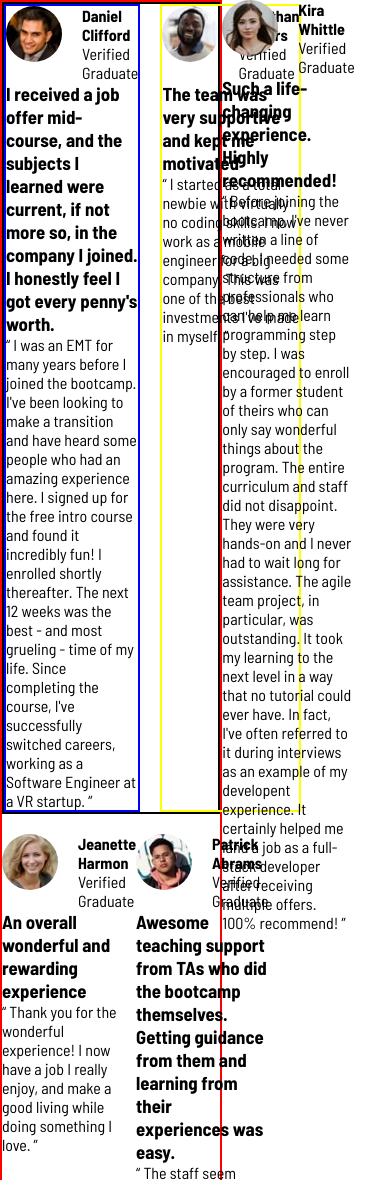
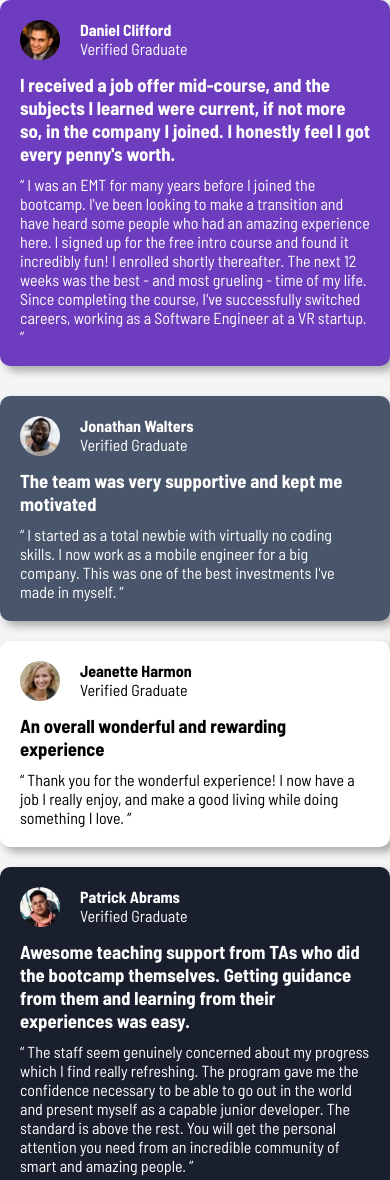
Before and after one commit to Elijah-Global/Grip-section, a plain HTML site: page index.html in a window 390 px wide. Shown: the top 1180 px of the page. Drawn offline with Linux system fonts and the light colour scheme; a web font is replaced by a local one.

Commit message:
added media

```diff
--- a/style.css
+++ b/style.css
@@ -6,20 +6,30 @@
 
 body{
     font-family: Barlow Semi Condensed;
+    background-color: rgb(245, 245, 245);
 }
+.main-container{
+    /* border: 2px solid red; */
+}
+.first-division{
+    /* border: 2px solid blue; */
+}
+
 
 .first-division{
     display: flex;
     flex-direction: row;
-    width: 95%;
+    width: 85%;
+    gap: 30px;
+    margin: 0px auto;
 }
 
 .purple{
-    width: 60%;
+    width: 65%;
 }
 
 .white{
-    width: 35%;
+    width: 30%;
 }
 
 .first{
@@ -31,31 +41,143 @@ body{
     display: flex;
     flex-direction: row;
     margin-top: 20px;
+    /* border: 2px solid red; */
 }
 
 .purple{
-    border: 2px solid red;
+    /* border: 2px solid red; */
 }
 
 .first{
-    border: 2px solid black;
+    /* border: 2px solid black; */
+    gap: 30px;
+}
+.second{
+    /* border: 2px solid green; */
     gap: 20px;
 }
 
-.clifford{
-    border: 2px solid blue;
-    width: ;
-}
+
 .profile{
     display: flex;
     flex-direction: row;
     gap: 20px;
+    margin-bottom: 10px;
 }
 
 .image img{
     border-radius: 50%;
+    width: 40px;
+}
+.clifford{
+    /* border: 2px solid blue;  */
+    width:65% ;
+    padding: 20px;
+    background-color: rgb(110, 60, 191);
+    color: white;
+    border-radius: 10px;
+    box-shadow: 5px 5px 9px rgba(0, 0, 0, 0.3);
 }
 
 .walters{
-    border: 2px solid yellow;
+    /* border: 2px solid yellow; */
+    width: 35%;
+    padding: 20px;
+    background-color: rgb(73, 85, 107);
+    color: white;
+    border-radius: 10px;
+    box-shadow: 5px 5px 9px rgba(0, 0, 0, 0.3);
 }
+.harmon{
+    /* border: 2px solid yellow; */
+    width: 33%;
+    padding: 20px;
+    border-radius: 10px;
+    background-color: rgb(255, 255, 255);
+    box-shadow: 5px 5px 9px rgba(0, 0, 0, 0.3);
+}
+.abrams{
+    /* border: 2px solid blue;  */
+    width:65% ;
+    padding: 20px;
+    background-color: rgb(25, 31, 45);
+    color: white;
+    border-radius: 10px;
+    box-shadow: 5px 5px 9px rgba(0, 0, 0, 0.3);
+}
+
+.white{
+    /* border: 2px solid burlywood; */
+    padding: 20px;
+    border-radius: 10px;
+    background-color: rgb(255, 255, 255);
+    width:250px;
+    box-shadow: 5px 5px 9px rgba(0, 0, 0, 0.3);
+}
+.text h3{
+    margin-bottom: 10px;
+}
+
+
+
+
+
+@media screen and (max-width: 650px){
+
+    .first-division{
+        width: 100%;
+        display: flex;
+        flex-direction: column;
+        /* gap: 0; */
+    }
+
+    .purple{
+        width: 100%;
+    }
+
+    .first{
+        display: flex;
+        flex-direction: column;
+    }
+
+    .second{
+        display: flex;
+        flex-direction: column;
+    }
+
+    .clifford{
+        /* border: 2px solid red; */
+        width: 100%;
+    }
+
+    .walters{
+        /* border: 2px solid red; */
+        width: 100%;
+    }
+
+    .harmon{
+        /* border: 2px solid red; */
+        width: 100%;
+    }
+
+    .abrams{
+        /* border: 2px solid red; */
+        width: 100%;
+    }
+
+    .white{
+        /* border: 2px solid red; */
+        width: 100%;
+    }
+
+
+
+
+
+
+
+
+
+
+
+}
```
